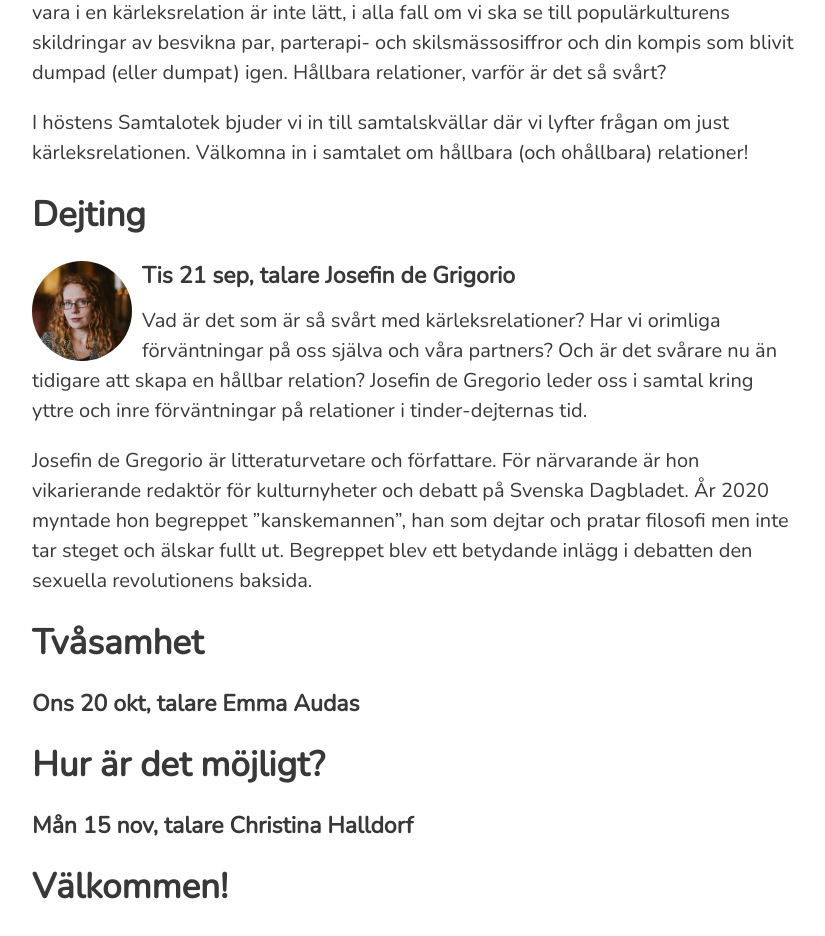
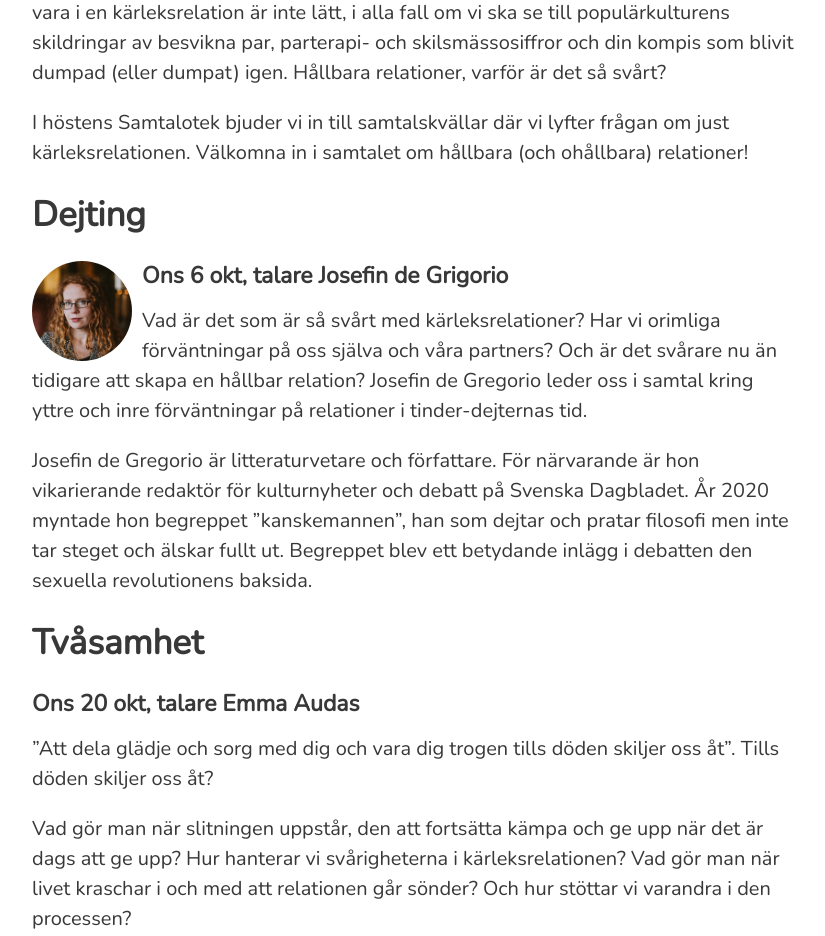
Before and after one commit to samtaloteket/samtaloteket.github.io, a Jekyll site: the page built from index.md, in a window 1280 px wide and 1400 px high, scrolled down 1108 px. Shown: the top 936 px of the window, without its empty margins (224-1049 px from the left). Built offline with Jekyll 4.4.1, drawn with Linux system fonts in a browser that asks for light colours; some of the changed text lies outside the part shown.

Commit message:
Update index.md

```diff
--- a/index.md
+++ b/index.md
@@ -26,7 +26,7 @@
 
 ![Josefin de Grigorio](assets/img/speakers/josefin_de_grigorio.jpg 'Josefin de Grigorio'){:class="portrait-image"}
 
-#### Tis 21 sep, talare Josefin de Grigorio
+#### Ons 6 okt, talare Josefin de Grigorio
 Vad är det som är så svårt med kärleksrelationer? Har vi orimliga förväntningar på oss själva och våra partners? Och är det svårare nu än tidigare att skapa en hållbar relation? Josefin de Gregorio leder oss i samtal kring yttre och inre förväntningar på relationer i tinder-dejternas tid.
 
 Josefin de Gregorio är litteraturvetare och författare. För närvarande är hon vikarierande redaktör för kulturnyheter och debatt på Svenska Dagbladet. År 2020 myntade hon begreppet ”kanskemannen”, han som dejtar och pratar filosofi men inte tar steget och älskar fullt ut. Begreppet blev ett betydande inlägg i debatten den sexuella revolutionens baksida.
@@ -36,6 +36,13 @@
 ![Emma Audas](assets/img/speakers/emma_audas.jpg 'Emma Audas'){:class="portrait-image"}
 -->
 #### Ons 20 okt, talare Emma Audas
+
+”Att dela glädje och sorg med dig och vara dig trogen tills döden skiljer oss åt”. Tills döden skiljer oss åt?
+
+Vad gör man när slitningen uppstår, den att fortsätta kämpa och ge upp när det är dags att ge upp? Hur hanterar vi svårigheterna i kärleksrelationen? Vad gör man när livet kraschar i och med att relationen går sönder? Och hur stöttar vi varandra i den processen?
+
+I kvällens Samtalotek leder prästen och teologen Emma Audas oss i detta både personliga och potentiellt såriga ämne. År 2020 disputerade hon med sin avhandling ”Det heliga äktenskapet”, som också släppts som bok.
+
 
 ## Hur är det möjligt?
 <!--
```
